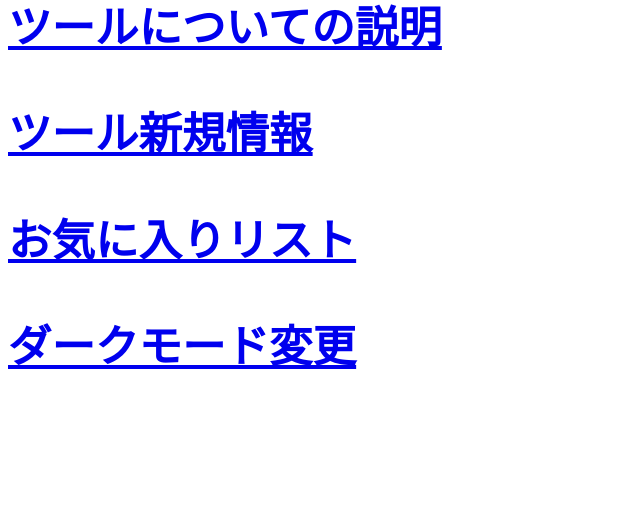
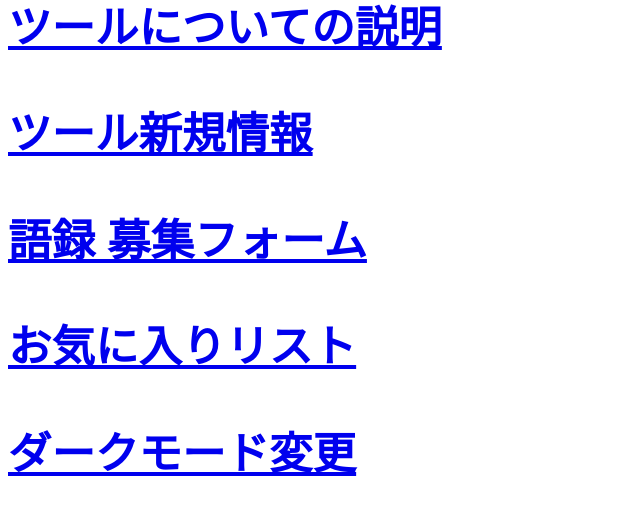
Before and after one commit to MORIMOTO520212/nijisanji-vocablary, a PHP site: page / in a window 1280 px wide. Shown: the part 415-924 px from the top of the page, without its empty margins (0-640 px from the left). Run offline with PHP 8.4, Linux system fonts and the light colour scheme; some libraries are stand-ins or nearby versions.

Commit message:
2021.11.22

```diff
--- a/index.php
+++ b/index.php
@@ -115,6 +115,7 @@ if (@$_COOKIE["voice_add"] == True){
         <p class="text">語録は個人的観点に基づいて作成しています。</p>
         <a href="about.html"><p class="text">ツールについての説明</p></a>
         <a href="news.html"><p class="text">ツール新規情報</p></a>
+        <a href="https://docs.google.com/forms/d/e/1FAIpQLSdwytL1F2Axx059OVwpS6Y-zQOeL6aPYRS5C3qFh1GeiXQA1w/viewform?usp=sf_link"><p class="text">語録 募集フォーム</p></a>
         <a href="favorite.php"><p class="text">お気に入りリスト</p></a>
         <a href="#" onclick='displaymode();return false;'><p class="text">ダークモード変更</p></a>
         <p class="text">
```
Also changed, not shown: 4 other files.
